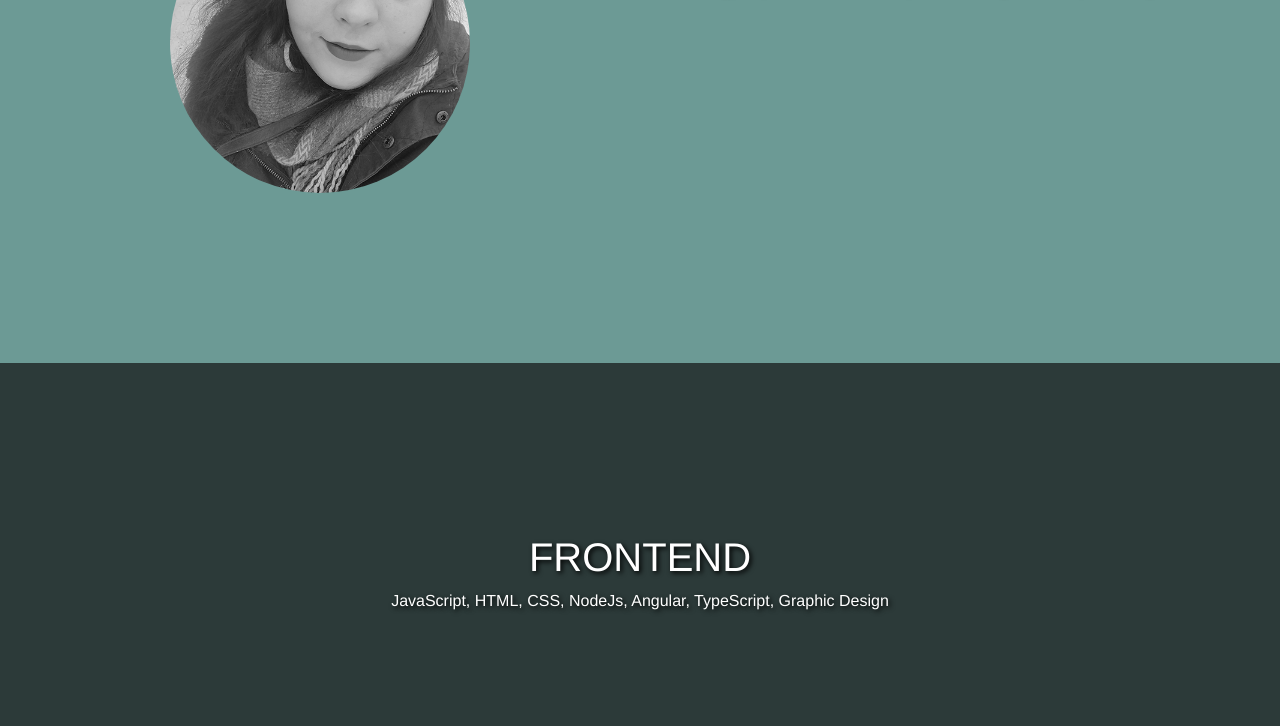
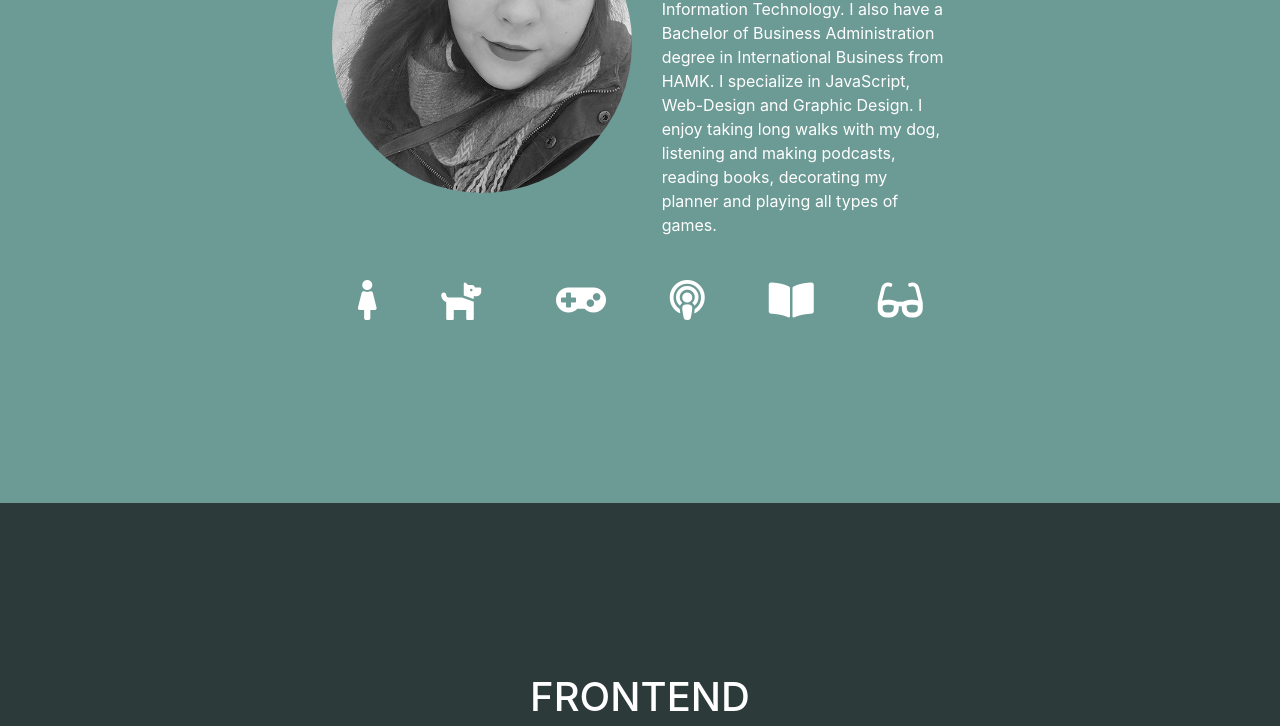
Before and after one commit to riikkatossavainen/riikkatossavainen.github.io, a plain HTML site: page index.html in a window 1280 px wide. Shown: the part 713-1439 px from the top of the page. Drawn offline with nearby package versions, Linux system fonts and the light colour scheme.

Commit message:
Muutokset

```diff
--- a/index.html
+++ b/index.html
@@ -6,6 +6,7 @@
   <meta name="viewport" content="width=device-width, initial-scale=1">
   <link rel="stylesheet" href="https://stackpath.bootstrapcdn.com/bootstrap/4.2.1/css/bootstrap.min.css" integrity="sha384-GJzZqFGwb1QTTN6wy59ffF1BuGJpLSa9DkKMp0DgiMDm4iYMj70gZWKYbI706tWS" crossorigin="anonymous">
   <link rel="stylesheet" href="/style.css">
+  <link rel="stylesheet" href="https://use.fontawesome.com/releases/v5.6.3/css/all.css" integrity="sha384-UHRtZLI+pbxtHCWp1t77Bi1L4ZtiqrqD80Kn4Z8NTSRyMA2Fd33n5dQ8lWUE00s/" crossorigin="anonymous">
   <script src="https://ajax.googleapis.com/ajax/libs/jquery/3.3.1/jquery.min.js"></script>
   <script src="https://maxcdn.bootstrapcdn.com/bootstrap/3.4.0/js/bootstrap.min.js"></script>
 
@@ -13,20 +14,35 @@
 <body>
 
 <div class="container-fluid bg-1 text-center">
-  <h1>RIIKKA TOSSVAINEN</h1>
-  <p>JavaScript, HTML, Graphic Design</p>
+  <h1 class="header">RIIKKA TOSSVAINEN</h1>
+  <p class="header">JavaScript, HTML, Graphic Design</p>
 </div>
 <div class="container-fluid bg-2">
 
     <div class="row">
+        <div class="col-sm">
+        </div>
         <div class="col-sm text-center">
             <img src="me.png" class="rounded-circle" width="300px">
         </div>
         <div class="col-sm">
             <h1>ABOUT ME</h1>
-            <p>Hi there! I'm Riikka. I'm a 29 year old student in XAMK, studying Information Technology. I specialize in JavaScript, Web-Design and Graphic Design.</p>
+            <p>Hi there! I'm Riikka. I'm a 29 year old student in XAMK, studying Information Technology. I also have a Bachelor of Business Administration degree in International Business from HAMK. I specialize in JavaScript, Web-Design and Graphic Design. I enjoy taking long walks with my dog, listening and making podcasts, reading books, decorating my planner and playing all types of games.  </p>
+        </div>
+        <div class="col-sm">
         </div>
       </div>
+
+
+      <div class="row">
+
+          <div class="col-sm text-center"><br>
+            <h1><i class="fas fa-female"></i>&nbsp;&nbsp;&nbsp;&nbsp;&nbsp;&nbsp;<i class="fas fa-dog"></i> &nbsp;&nbsp;&nbsp;&nbsp;&nbsp;&nbsp;<i class="fas fa-gamepad"></i>&nbsp;&nbsp;&nbsp;&nbsp;&nbsp;&nbsp;<i class="fas fa-podcast"></i>&nbsp;&nbsp;&nbsp;&nbsp;&nbsp;&nbsp;<i class="fas fa-book-open"></i>&nbsp;&nbsp;&nbsp;&nbsp;&nbsp;&nbsp;<i class="fas fa-glasses"></i></h1>
+          </div>
+
+      </div>
+
+
 
 </div>
 <div class="container-fluid bg-3 text-center">
--- a/style.css
+++ b/style.css
@@ -27,7 +27,7 @@
     padding-bottom: 170px;
   }
 
-  h1 {
+  h1.header{
     text-shadow:2px 2px 5px #000;
     font-family: "Helvetica";
   }
@@ -37,7 +37,7 @@
     font-family: "Helvetica";
   }
 
-  p {
+  p.header {
     text-shadow:2px 2px 5px #000;
     font-family: "Helvetica";
   }
```
